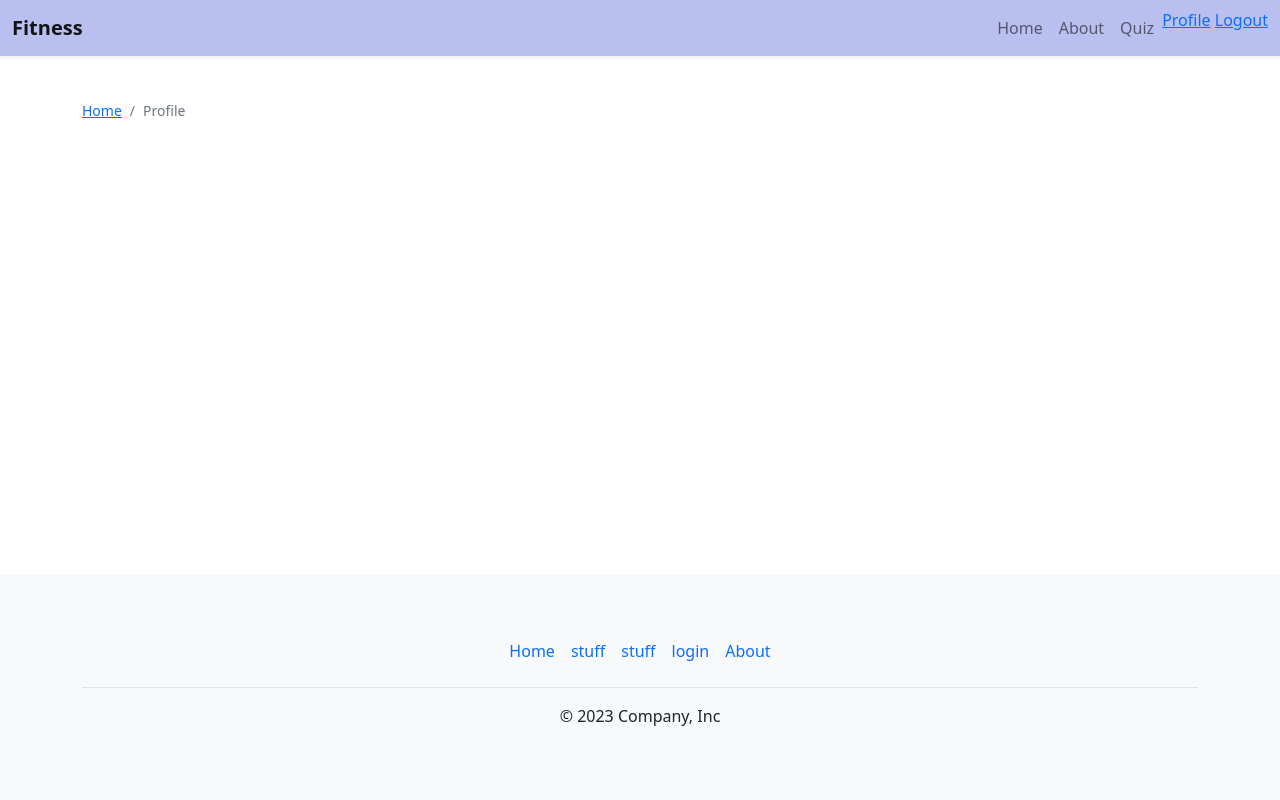
After one commit to ShawnKi/SoftwareEngineeringProjectCSE3026, a Flask app: a page that uses SoftwareEngineeringProjectCSE3026-test1/templates/navbar.html in a window 1280 px wide. The commit adds this page. Run offline with Flask 3, Linux system fonts and the light colour scheme; the visitor is signed in with stand-in values (Sample User, id 1); data comes from the database, SQL or seed files in the repository.

Commit message:
created a User model using SQLAlchemy and used Flask-login

```diff
--- a/SoftwareEngineeringProjectCSE3026-test1/app.py
+++ b/SoftwareEngineeringProjectCSE3026-test1/app.py
@@ -1,4 +1,6 @@
 from flask import Flask, render_template, request, redirect, url_for, session, jsonify
+from flask_sqlalchemy import SQLAlchemy
+from flask_login import LoginManager, UserMixin, login_user, logout_user, login_required
 import json
 import os
 import mysql.connector
@@ -8,6 +10,36 @@ import getpass
 app = Flask(__name__, template_folder='templates')
 app.secret_key = '123456789'  # change this for new testing instances
 
+#replace with your own info mysql+mysqlconnector://username:password@hostname:port/database_name.
+app.config["SQLALCHEMY_DATABASE_URI"] = "mysql+mysqlconnector://root:Exom2O01@localhost:3306/fitness"
+db = SQLAlchemy(app)
+
+login_manager = LoginManager()
+login_manager.init_app(app)
+
+
+# Defines model
+class User(db.Model, UserMixin):
+    __tablename__ = 'users'
+    id = db.Column(db.Integer, primary_key=True, autoincrement=True)
+    username = db.Column(db.String(255), primary_key=False)
+    password = db.Column(db.String(255), nullable=False)
+    userdata = db.Column(db.JSON)
+
+    def __init__(self, username, password):
+        self.username = username
+        self.password = bcrypt.hashpw(password.encode('utf-8'), bcrypt.gensalt())
+
+# Creates tables if they don't exist
+with app.app_context():
+    db.create_all()
+
+@login_manager.user_loader
+def load_user(user_id):
+    return User.query.get(user_id)
+# To get a database connection:
+# db.session.execute("SELECT * FROM users")
+'''
 def get_db_connection():
     #password = getpass.getpass()
     db = mysql.connector.connect(
@@ -20,6 +52,16 @@ def get_db_connection():
 
     cursor.execute("CREATE TABLE IF NOT EXISTS users (username VARCHAR(255) NOT NULL, password VARCHAR(255) NOT NULL, userdata JSON, PRIMARY KEY (username))")
     return db
+
+class User():
+    db = get_db_connection()
+    cursor = db.cursor()
+    username=cursor.execute("SELECT * FROM users WHERE username=(username)")
+    user_data = cursor.fetchone()
+    cursor.execute("SELECT * FROM users WHERE username=%s", (username,))
+    def __init__(self, username):
+        self.username = username
+'''
 
 @app.route('/')
 def index():
@@ -36,10 +78,15 @@ def quiz():
 
     if request.method == 'POST':
         data = request.get_json()
+        '''
         db = get_db_connection()
         cursor = db.cursor()
         cursor.execute("UPDATE users SET userdata = %s WHERE username = %s", (json.dumps(data), session['username']))
         db.commit()
+        '''
+        user = User.query.filter_by(username=session['username']).first()
+        user.userdata = data
+        db.session.commit()
         return jsonify({'message': 'Thank you for completing the survey'}), 200
 
     return render_template('quiz.html')
@@ -49,12 +96,19 @@ def signup():
     if request.method == 'POST':
         username = request.form['username']
         password = request.form['password']
+        '''
         hashed_password = bcrypt.hashpw(password.encode('utf-8'), bcrypt.gensalt())
         db = get_db_connection()
         cursor = db.cursor()
         cursor.execute("INSERT INTO users (username, password) VALUES (%s, %s)", (username, hashed_password.decode('utf-8')))
         db.commit()
+        newuser = User(request.form['username'])
+        '''
+        new_user = User(username=username, password=password)
+        db.session.add(new_user)
+        db.session.commit()
         return redirect(url_for('login'))
+
     else:
         return render_template('signup.html')
 
@@ -63,18 +117,42 @@ def login():
     if request.method == 'POST':
         username = request.form['username']
         password = request.form['password']
+        '''
         db = get_db_connection()
         cursor = db.cursor()
         cursor.execute("SELECT * FROM users WHERE username=%s", (username,))
         user = cursor.fetchone()
-        if user and bcrypt.checkpw(password.encode('utf-8'), user[1].encode('utf-8')):
+        '''
+        user = User.query.filter_by(username=username).first()
+        if user and bcrypt.checkpw(password.encode('utf-8'), user.password.encode('utf-8')):
+            login_user(user)
             session['loggedin'] = True
-            session['username'] = username
+            #session['username'] = username
             return redirect(url_for('quiz'))
+
         else:
             return render_template('login.html', error='Invalid username or password')
     else:
         return render_template('login.html')
+
+@app.route('/profile/<username>')
+@login_required
+def profile(username):
+    '''
+    if not session.get('loggedin'):
+        return redirect(url_for('login'))
+    user = session.get('username')
+    '''
+    user = User.query.filter_by(username=username).first()
+    if User is None:
+        return redirect(url_for('signup'))
+    else:
+        return render_template('profile.html', username=username)
+
+@app.route('/logout')
+def logout():
+    logout_user()
+    return redirect(url_for("index"))
 
 @app.route('/thankyou')
 def thankyou():
--- a/SoftwareEngineeringProjectCSE3026-test1/templates/navbar.html
+++ b/SoftwareEngineeringProjectCSE3026-test1/templates/navbar.html
@@ -20,11 +20,11 @@
                     <a class="nav-link" href="{{url_for('quiz')}}">Quiz</a>
                 </li>
                 <li class="nav-item">
-
-                    {% if not session.get('loggedin') %}
+                    {% if current_user.is_anonymous %}
                     <a class="nav-link" href="{{ url_for('login') }}">Login</a>
                     {% else %}
-                    <a class="nav-link" href="{{ url_for('index') }}">profile</a>
+                    <a href="{{ url_for('profile', username=current_user.username) }}">Profile</a>
+                    <a href="{{ url_for('logout') }}">Logout</a>
                     {% endif %}
                 </li>
             </ul>
--- /dev/null
+++ b/SoftwareEngineeringProjectCSE3026-test1/templates/profile.html
@@ -0,0 +1,11 @@
+{% extends 'base.html' %}
+{% block body %}
+<div class="container">
+    <div>
+        <ol class="breadcrumb small" style="margin-top:100px;">
+            <li class="breadcrumb-item"><a href="{{url_for('index')}}">Home</a></li>
+            <li class="breadcrumb-item active" aria-current="page">Profile</li>
+        </ol>
+    </div>
+</div>
+{% endblock %}
--- a/SoftwareEngineeringProjectCSE3026-test1/templates/quiz.html
+++ b/SoftwareEngineeringProjectCSE3026-test1/templates/quiz.html
@@ -54,7 +54,7 @@
 </div>
 
 <script>
-document.getElementById("surveyForm").addEventListener("submit", function(event){
+  document.getElementById("surveyForm").addEventListener("submit", function (event) {
     event.preventDefault()
 
     let result = {
```
Lines whose indentation alone changed are shown as unchanged.
